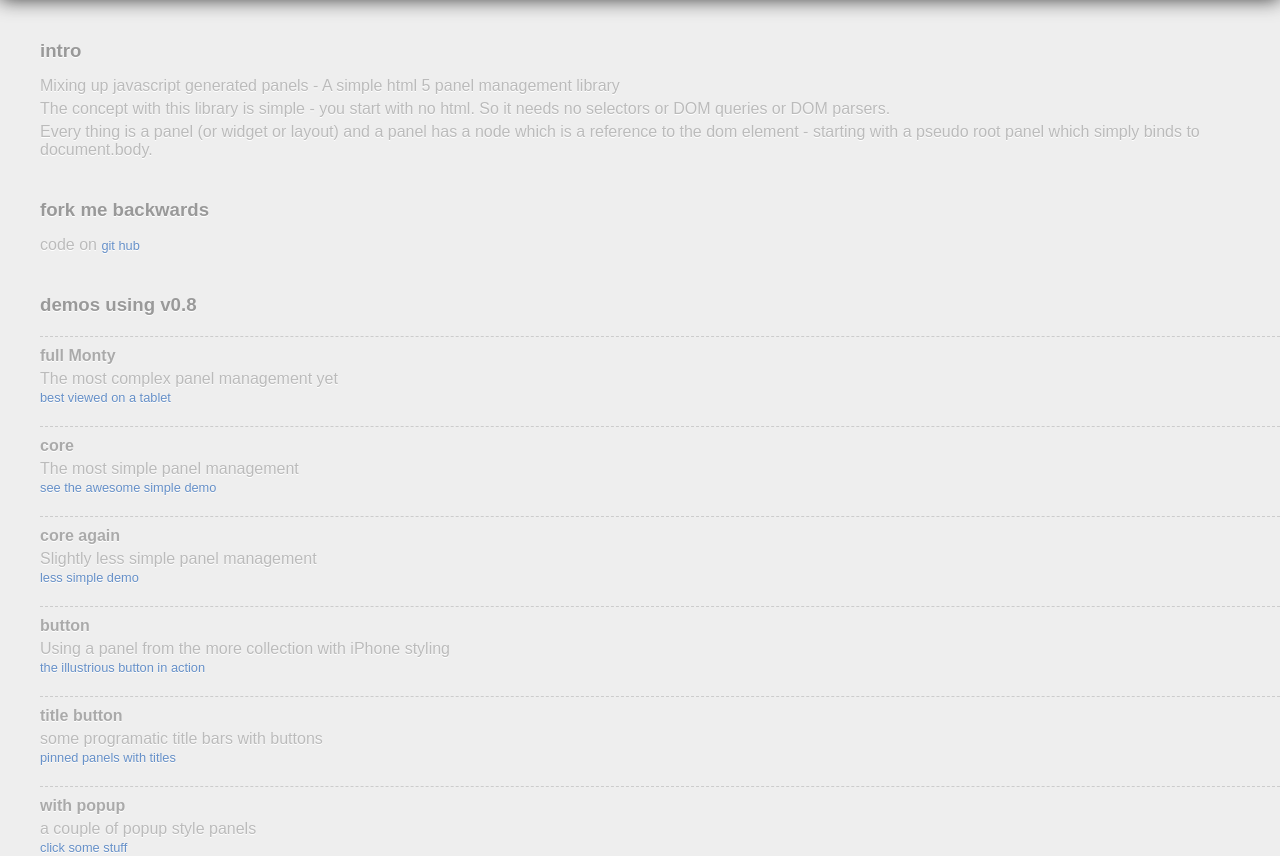
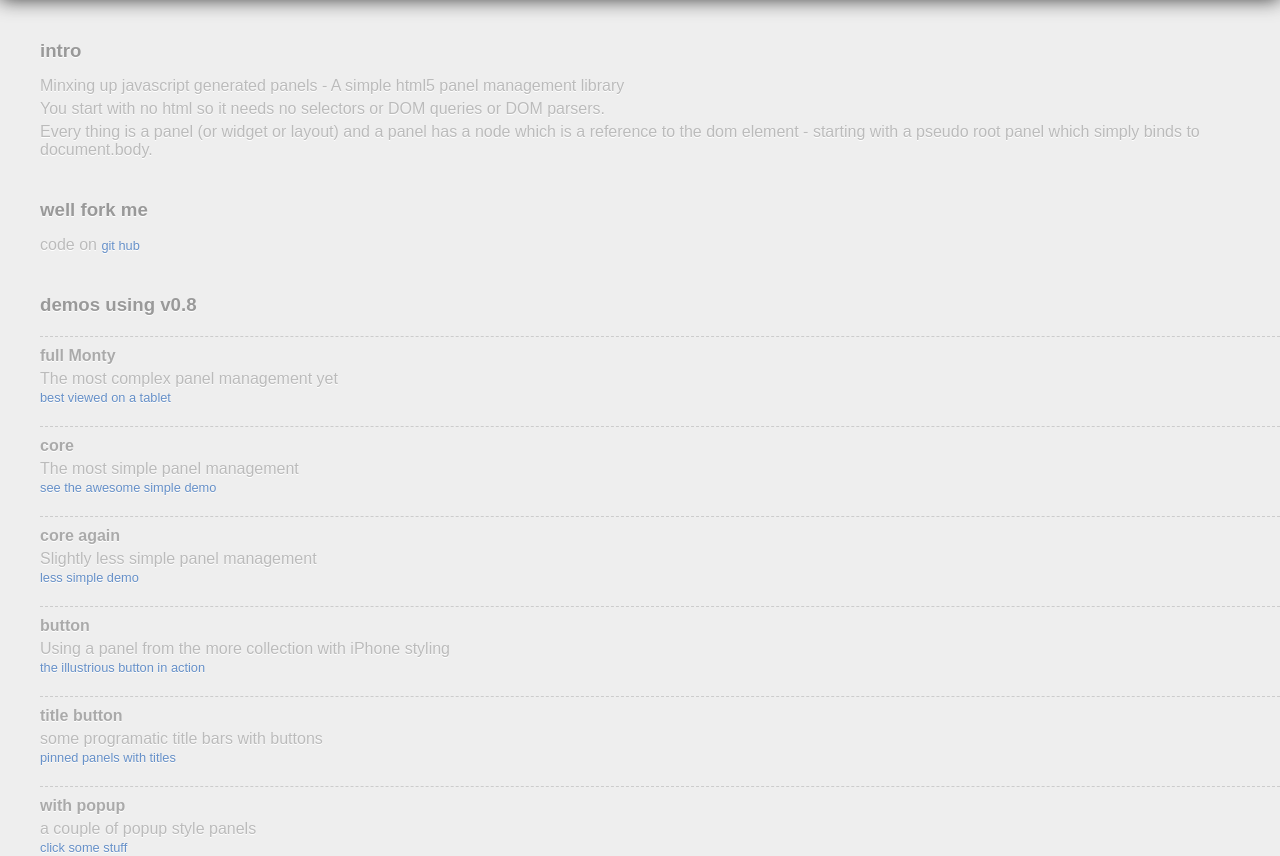
Before and after one commit to minx-og/minx.github.com, a plain HTML site: page index.html in a window 1280 px wide. Shown: the part 58-914 px from the top of the page. Drawn offline with Linux system fonts and the light colour scheme.

Commit message:
polishing off docs

```diff
--- a/index.html
+++ b/index.html
@@ -15,11 +15,11 @@
 		<section>
 			<h1>intro</h1>
 			<p>
-				Mixing up javascript generated panels - A simple html 5 panel management library
+				Minxing up javascript generated panels - A simple html5 panel management library
 			</p>
 
 			<p>
-				The concept with this library is simple - you start with no html. So it needs no selectors or DOM queries or DOM parsers.
+				You start with no html so it needs no selectors or DOM queries or DOM parsers.
 			</p>
 
 			<p>
@@ -29,7 +29,7 @@
 
 		</section>
 		<section>
-			<h1>fork me backwards</h1>
+			<h1>well fork me</h1>
 			<p>
 				code on <a href="https://github.com/Minx/minx">git hub</a>
 			</p>
```
